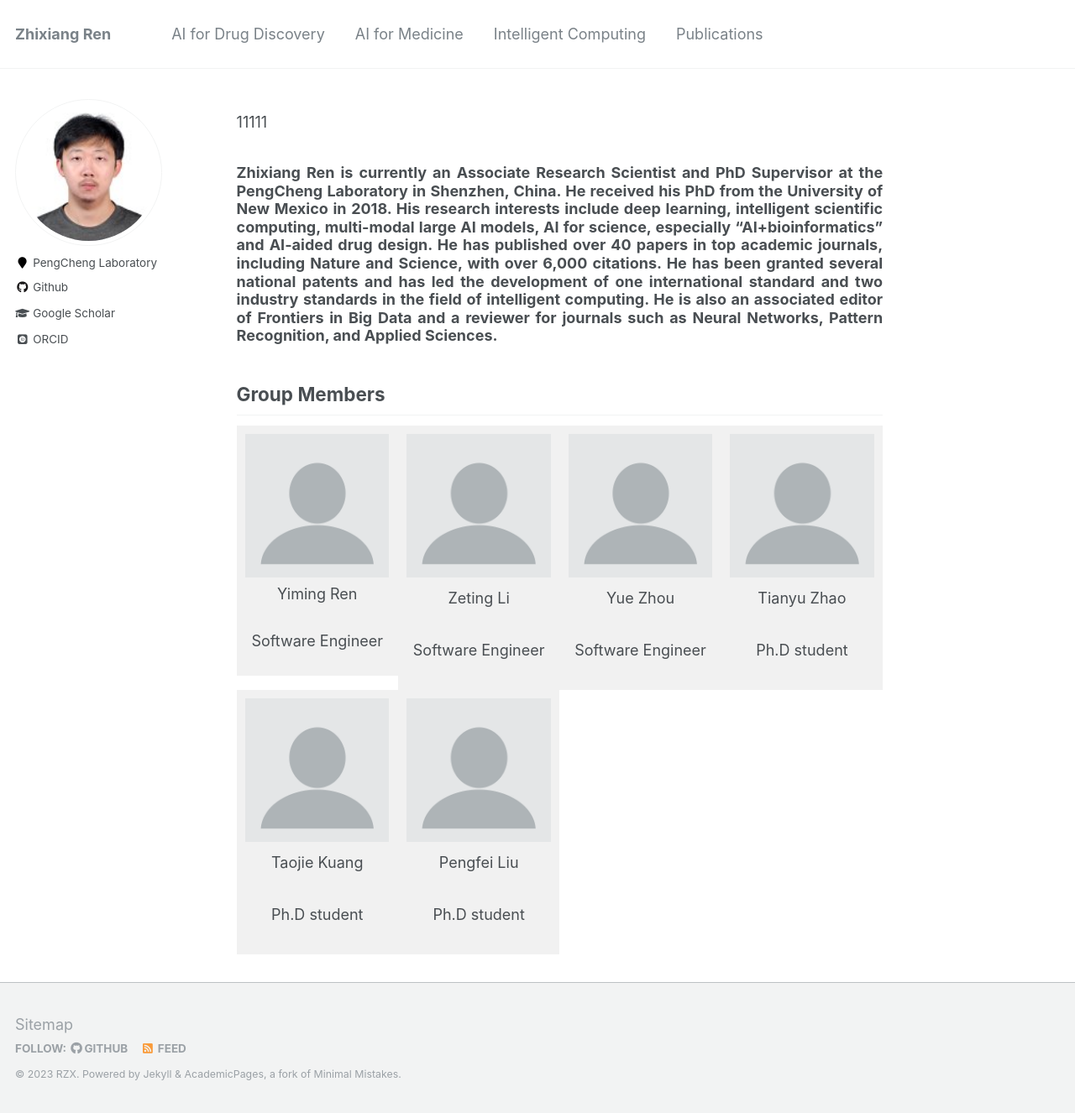
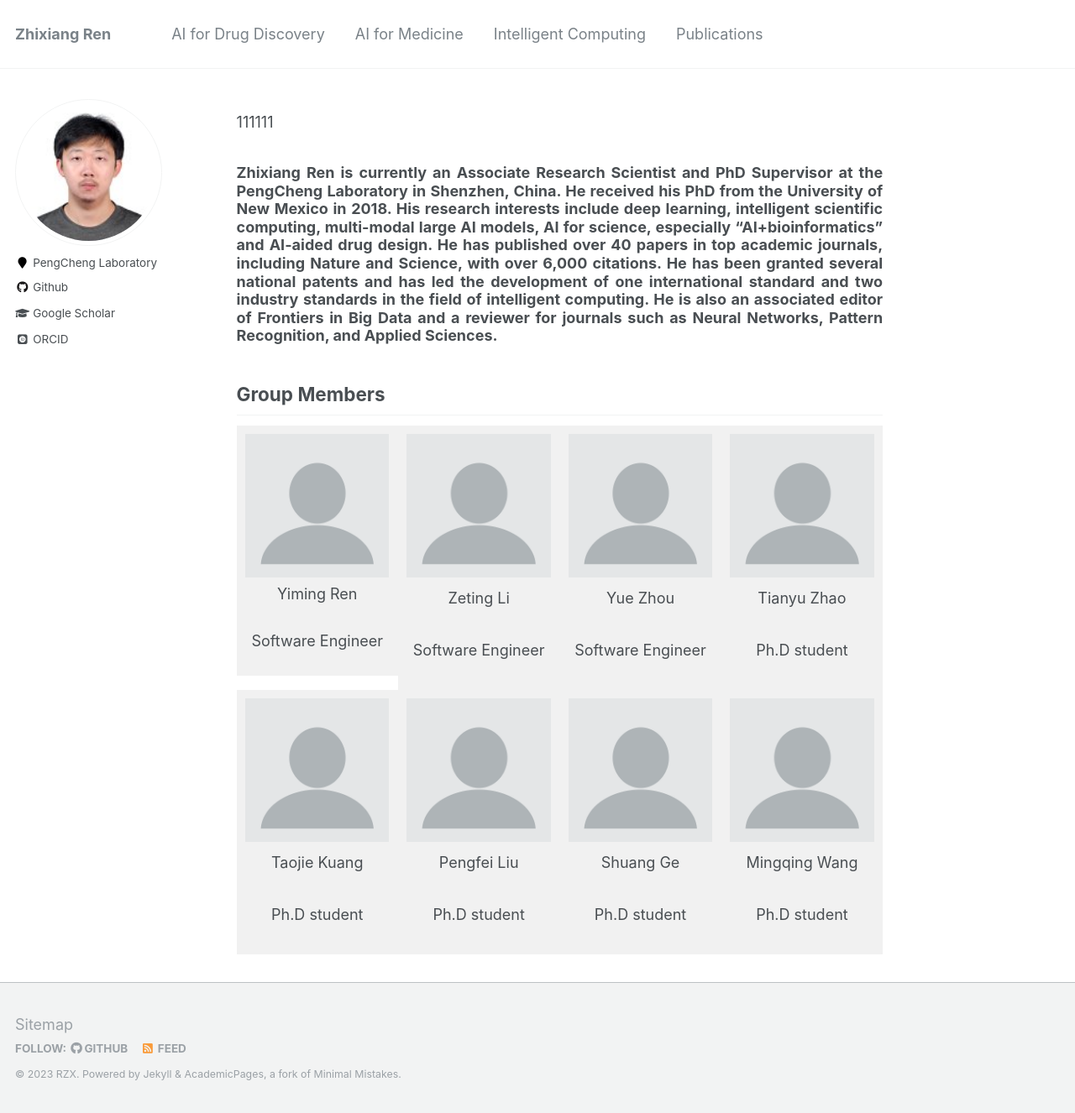
Before and after one commit to zhixiang-ren/zhixiang-ren.github.io, a Jekyll site: the page built from _pages/about.html, in a window 1280 px wide and 1326 px high. Shown: the whole window at 84% size. Built offline with Jekyll 4.4.1, drawn with Linux system fonts in a browser that asks for light colours; some web fonts are replaced.

Commit message:
Update about.html

```diff
--- a/_pages/about.html
+++ b/_pages/about.html
@@ -7,7 +7,7 @@ redirect_from:
   - /about/
   - /about.html
 ---
-11111
+111111
 <h3 style="text-align:justify;">Zhixiang Ren is currently an Associate Research Scientist and PhD Supervisor at the PengCheng Laboratory in Shenzhen, China. He received his PhD from the University of New Mexico in 2018. His research interests include deep learning, intelligent scientific computing, multi-modal large AI models, AI for science, especially “AI+bioinformatics” and AI-aided drug design. He has published over 40 papers in top academic journals, including Nature and Science, with over 6,000 citations. He has been granted several national patents and has led the development of one international standard and two industry standards in the field of intelligent computing. He is also an associated editor of Frontiers in Big Data and a reviewer for journals such as Neural Networks, Pattern Recognition, and Applied Sciences.
 </h3>
 
@@ -51,4 +51,16 @@ redirect_from:
     <p style="width: 100%;padding: 3%;text-align:center">Ph.D student</p>
   </div>
 
+  <div style="width: 25%;padding: 5px;background-color: rgb(241, 241, 241);float: left;">
+    <img style="width: 100%;padding: 3%;" src="/images/profile.png">
+    <p style="width: 100%;padding: 3%;text-align:center">Shuang Ge</p>
+    <p style="width: 100%;padding: 3%;text-align:center">Ph.D student</p>
+  </div>
+
+  <div style="width: 25%;padding: 5px;background-color: rgb(241, 241, 241);float: left;">
+    <img style="width: 100%;padding: 3%;" src="/images/profile.png">
+    <p style="width: 100%;padding: 3%;text-align:center">Mingqing Wang</p>
+    <p style="width: 100%;padding: 3%;text-align:center">Ph.D student</p>
+  </div>
+
 </div>
```
